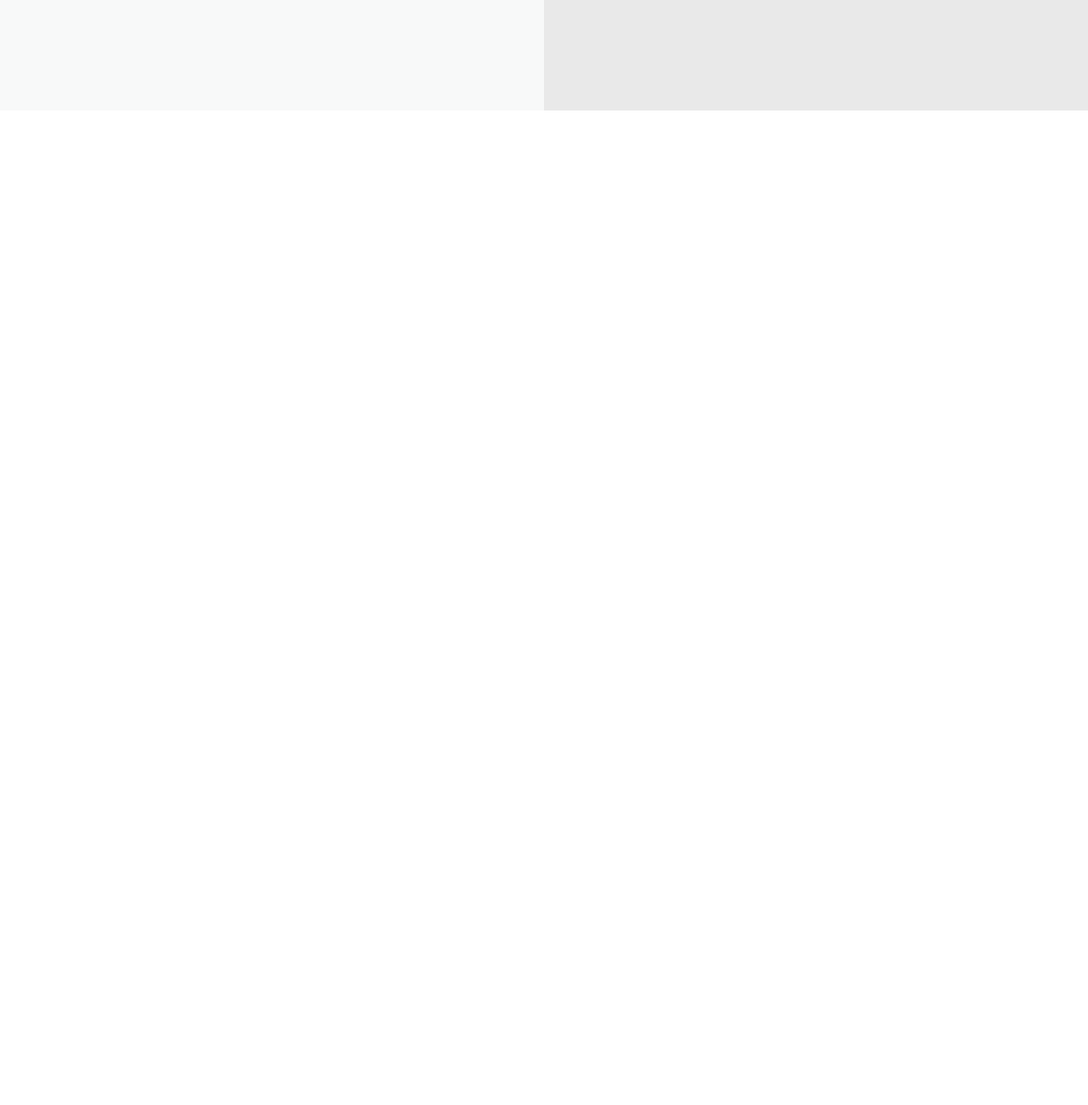
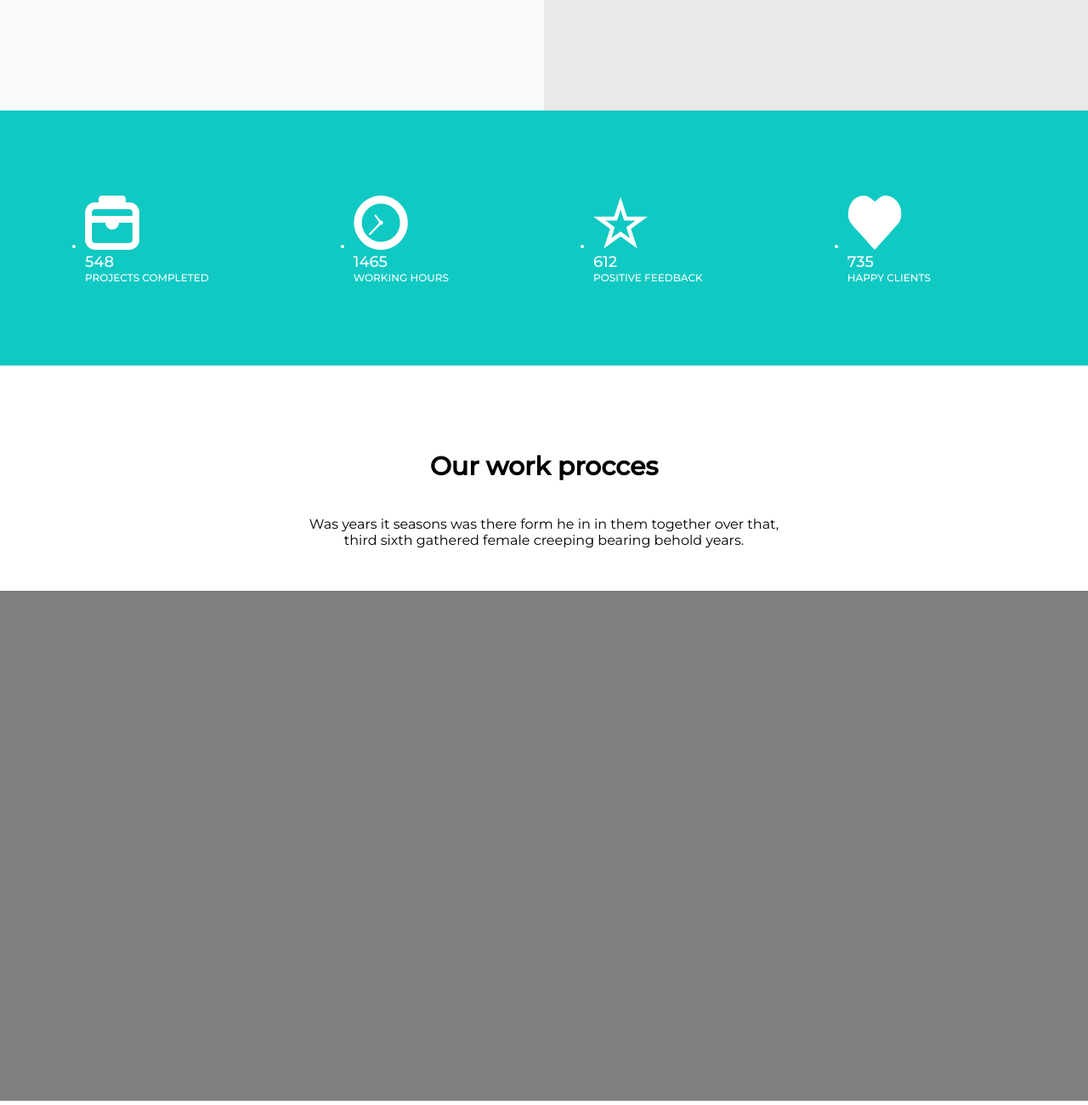
Before and after one commit to bohdan455/WebPage, a plain HTML site: page index.html in a window 1280 px wide. Shown: the part 1660-2960 px from the top of the page at 85% size. Before the commit the page ends 1790 px from the top, so only its background shows below. Drawn offline with Linux system fonts and the light colour scheme.

Commit message:
update 0.8

```diff
--- a/css/style.css
+++ b/css/style.css
@@ -2,6 +2,9 @@
     padding: 0;
     margin: 0;
     text-decoration: none;
+}
+body{
+    font-family: 'Montserrat', sans-serif;
 }
 progress::-moz-progress-bar { background: #10c9c3; }
 progress::-webkit-progress-value { background: #10c9c3; }
@@ -40,7 +43,7 @@ nav{
     position: relative;
 
     font-size: 12px;
-    font-family: 'Montserrat', sans-serif;
+
     font-weight: 600;
 }
 .nav-items li a{
@@ -75,7 +78,7 @@ nav{
 .banner-text{
     font-size: 18px;
     color: #787878;
-    font-family: 'Montserrat', sans-serif;
+
     display: inline-block;
     margin: auto 0;
 
@@ -112,7 +115,7 @@ nav{
 .about-us-text{
     margin-top: 100px;
     text-align: center;
-    font-family: 'Montserrat', sans-serif;
+
     white-space: nowrap;
 }
 .about-us-text h1{
@@ -146,7 +149,7 @@ nav{
     margin: 170px auto 0;
     width: 70%;
 
-    font-family: 'Montserrat', sans-serif;
+
 }
 .skills-progres-bars h2{
     font-size: 30px;
@@ -163,6 +166,48 @@ nav{
     height: 3px;
 
     border-radius: 0;
+}
+.numbers{
+    height: 300px;
+    background-color: #10c9c3;
+}
+.numbers-items{
+
+    padding: 100px;
+}
+.numbers-items ul{
+    display: flex;
+    justify-content: space-between;
+    color: white;
+
+    font-size: 12px;
+    text-transform: uppercase;
+    font-weight: 500;
+}
+.numbers-items span{
+    font-size: 18px;
+}
+.work-process{
+    height: 950px;
+}
+.work-process-text{
+    margin: 100px 0 50px;
+    text-align: center;
+
+}
+.work-process-text h2{
+    font-size: 30px;
+    margin-bottom: 40px;
+}
+.work-process-text p{
+    font-size: 16px;
+}
+.work-process-video{
+    height: 600px;
+    width: 1300px;
+    background-color: gray;
+    margin-left: auto;
+    margin-right: auto;
 }
 @media(max-width: 1150px){
     .header{
@@ -206,6 +251,9 @@ nav{
     .skills-content{
         width: 100%;
     }
+    .work-process-video{
+        zoom: 0.5;
+    }
 }
 @media(max-width: 576px){
     .container{
--- a/index.html
+++ b/index.html
@@ -93,6 +93,24 @@
 
         </div>
     </Section>
+    <Section class="numbers">
+        <div class="numbers-items">
+            <ul>
+                <li><img src="image/briefcase-7-64.ico" alt="briefcase"> <p > <span>548</span>  <br> Projects completed</li> </p>
+                <li><img src="image/time-12-64.png" alt="clock"> <p > <span>1465</span>  <br> Working hours</li> </p>
+                <li><img src="image/star-4-64.ico" alt=""> <p > <span>612</span>  <br> positive feedback</li> </p>
+                <li><img src="image/heart-69-64.ico" alt=""> <p > <span>735</span>  <br> happy clients</li> </p>
+            </ul>
+        </div>
+    </Section>
+    <Section class="work-process">
+        <div class="work-process-text">
+            <h2>Our work procces</h2>
+            <p>Was years it seasons was there form he in in them together over that, <br>
+                third sixth gathered female creeping bearing behold years.</p>
+        </div>
+        <div class="work-process-video"></div>
+    </Section>
     <script>
 
         let navLinks = document.getElementById("navLinks");
```
Also changed, not shown: image/briefcase-7-64.ico (added), image/heart-69-64.ico (added), image/star-4-64.ico (added), image/time-12-64.png (added).
